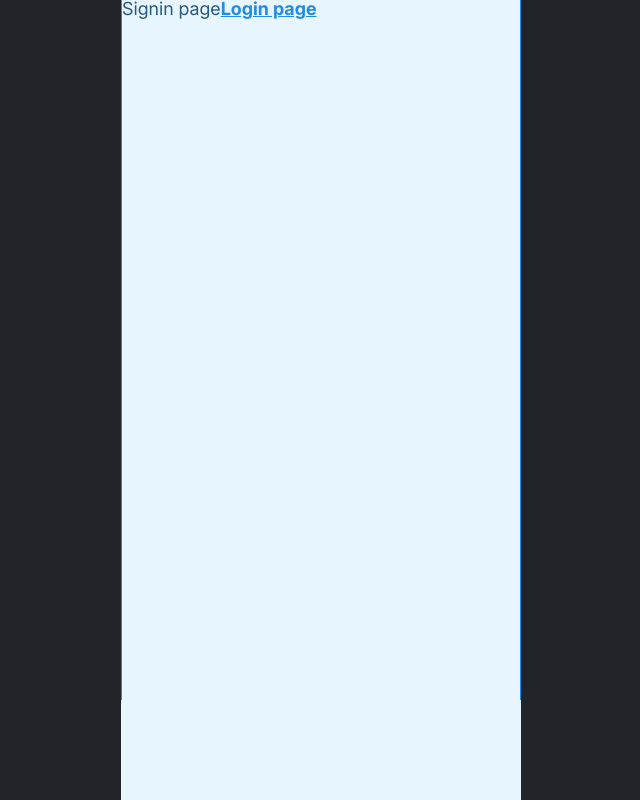
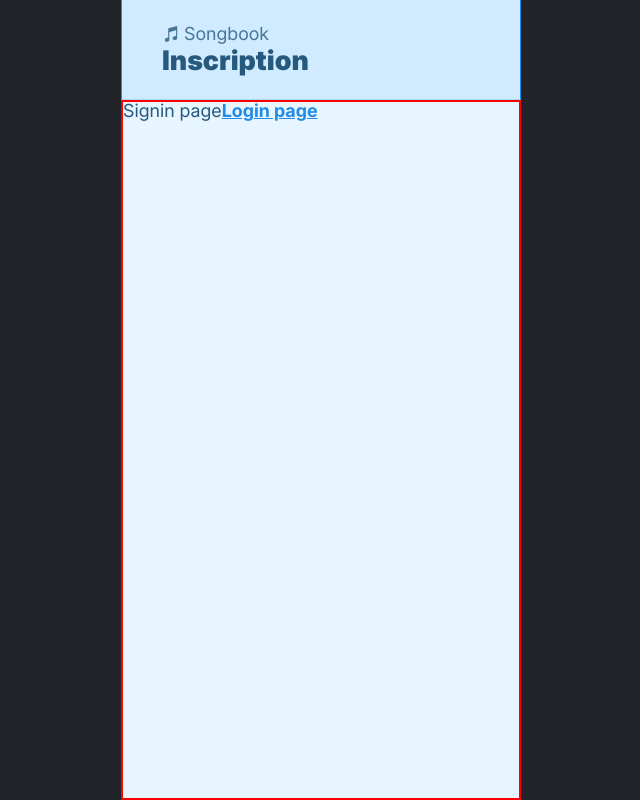
Before and after one commit to sylvain-galoustoff/songbook, a React (Vite) app: page /signin in a window 1280 px wide. Shown: the whole page, without its empty margins (319-959 px from the left). Built offline with nearby package versions, Linux system fonts and the light colour scheme; no server answers.

Commit message:
Create animated skeleton

```diff
--- a/src/AnimatedLayout.tsx
+++ b/src/AnimatedLayout.tsx
@@ -1,6 +1,7 @@
 import { Outlet, useLocation } from "react-router";
 import { useRef } from "react";
 import Header from "./components/Header/Header";
+import Footer from "./components/Footer/Footer";
 
 export const pushVariants = {
   initial: (direction: number) => ({
@@ -23,13 +24,29 @@ export default function AnimatedLayout() {
 
   previousPath.current = location.pathname;
 
+  const titles: Record<string, string> = {
+    "/login": "Connexion",
+    "/signin": "Inscription",
+  };
+
+  const withFooterPages: string[] = [];
+
   return (
     <div id="app">
-      <Header />
+      <Header title={location.pathname && titles[location.pathname]} />
 
-      <div key={location.pathname} className="animated-wrapper">
+      <div
+        key={location.pathname}
+        className={`animated-wrapper ${
+          withFooterPages.includes(location.pathname)
+            ? "with-footer"
+            : undefined
+        }`}
+      >
         <Outlet />
       </div>
+
+      {withFooterPages.includes(location.pathname) && <Footer />}
     </div>
   );
 }
--- /dev/null
+++ b/src/components/Footer/Footer.tsx
@@ -0,0 +1,5 @@
+import styles from "./Footer.module.css";
+
+export default function Footer() {
+  return <footer className="footer">Footer test</footer>;
+}
--- a/src/components/Header/Header.module.css
+++ b/src/components/Header/Header.module.css
@@ -25,13 +25,16 @@
 }
 
 .title {
-  font-size: 1.25rem;
+  font-size: 1.5rem;
   font-weight: 900;
   color: var(--text);
 }
 
 .pageTitle {
   opacity: 0.8;
+  display: flex;
+  align-items: center;
+  gap: 4px;
 }
 
 .logOut {
--- a/src/components/Header/Header.tsx
+++ b/src/components/Header/Header.tsx
@@ -4,28 +4,29 @@ import { useAuth } from "../../context/AuthContext";
 import { useLocation, useNavigate } from "react-router";
 import { useState } from "react";
 
-export default function Header() {
+interface HeaderProps {
+  title: string;
+}
+
+export default function Header({ title }: HeaderProps) {
   const [backArrow, setBackArrow] = useState(false);
-  const [title, setTitle] = useState("");
   const { logout, user } = useAuth();
   const navigate = useNavigate();
   const location = useLocation();
 
   console.log(location);
 
-  if (location.pathname === "/song")
   return (
     <header className={styles.header}>
       <div className={styles.icon}>
-          {backArrow ? (
-            <IoArrowBack onClick={() => navigate(-1)} />
-          ) : (
-            <IoMusicalNotes />
-          )}
+        {backArrow && <IoArrowBack onClick={() => navigate(-1)} />}
       </div>
 
       <div className={styles.headerText}>
-          <h1 className={styles.pageTitle}>Songbook</h1>
+        <h1 className={styles.pageTitle}>
+          <IoMusicalNotes />
+          Songbook
+        </h1>
         <p className={styles.title}>{title}</p>
       </div>
 
--- a/src/styles/index.css
+++ b/src/styles/index.css
@@ -37,6 +37,7 @@
   -webkit-font-smoothing: antialiased;
   -moz-osx-font-smoothing: grayscale;
 }
+
 * {
   box-sizing: border-box;
 }
@@ -75,9 +76,25 @@ body {
   left: 0;
   width: 100%;
   height: calc(100% - 100px);
-  inset: 0;
-  border-left: 1px solid var(--primary);
-  border-right: 1px solid var(--primary);
+  border: 2px solid red;
+  /* border-left: 1px solid var(--primary);
+  border-right: 1px solid var(--primary); */
+}
+.animated-wrapper.with-footer {
+  height: calc(100% - 200px);
+}
+
+.page {
+  height: 100%;
+  background-color: var(--background);
+}
+
+/* FOOTER */
+footer {
+  height: 100px;
+  border-top: 1px solid var(--border);
+  display: flex;
+  background-color: var(--foreground);
 }
 
 a {
@@ -164,11 +181,3 @@ button.secondary,
   border-radius: var(--corner);
   color: var(--primary);
 }
-
-/* FOOTER */
-footer {
-  padding: 32px;
-  border-top: 1px solid var(--border);
-  display: flex;
-  background-color: var(--foreground);
-}
--- a/src/views/Login/Login.module.css
+++ b/src/views/Login/Login.module.css
@@ -1,8 +1,3 @@
-.login {
-  height: 100%;
-  background-color: var(--background);
-}
-
 .main {
   height: calc(100% - 100px);
   overflow: auto;
--- a/src/views/Login/Login.tsx
+++ b/src/views/Login/Login.tsx
@@ -3,7 +3,7 @@ import styles from "./Login.module.css";
 
 export default function Login() {
   return (
-    <div className={styles.login} id="login">
+    <div className="page" id="login">
       Login page
       <Link to="/signin">Signin page</Link>
     </div>
--- a/src/views/Signin/Signin.module.css
+++ b/src/views/Signin/Signin.module.css
@@ -1,8 +1,3 @@
-.signin {
-  height: 100%;
-  background-color: var(--background);
-}
-
 .main {
   height: calc(100% - 100px);
   overflow: auto;
--- a/src/views/Signin/Signin.tsx
+++ b/src/views/Signin/Signin.tsx
@@ -3,7 +3,7 @@ import styles from "./Signin.module.css";
 
 export default function Signin() {
   return (
-    <div className={styles.signin} id="Signin">
+    <div className="page" id="Signin">
       Signin page
       <Link to="/login">Login page</Link>
     </div>
```
Also changed, not shown: src/components/Footer/Footer.module.css (added). Lines whose indentation alone changed are shown as unchanged.
